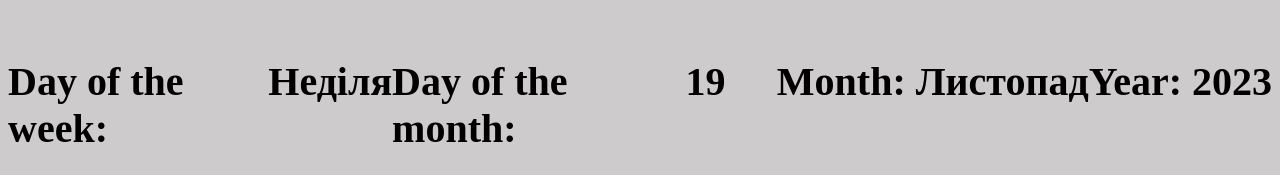
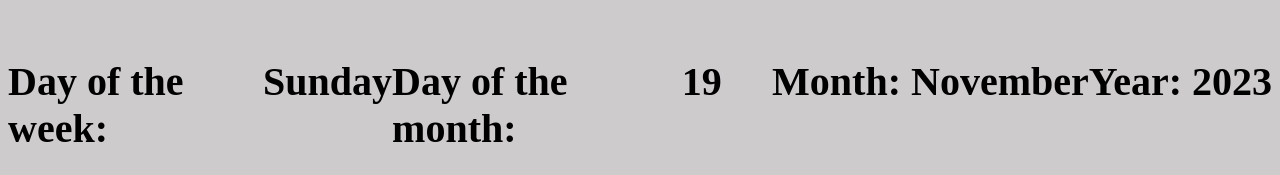
Before and after one commit to Maryna-Korbet/simple-clock-js, a plain HTML site: page Index.html in a window 1280 px wide. Shown: the top 175 px of the page. Drawn offline with Linux system fonts and the light colour scheme.

```diff
--- a/Index.html
+++ b/Index.html
@@ -3,6 +3,7 @@
   <head>
     <meta charset="UTF-8" />
     <meta name="viewport" content="width=device-width, initial-scale=1.0" />
+    <link rel="icon" href="./img/clock.svg" type="image/svg+xml" />
     <title>Simple clock</title>
     <link rel="stylesheet" href="./style.css" />
   </head>
--- a/script.js
+++ b/script.js
@@ -1,25 +1,25 @@
 const arrDays = [
-  "Неділя",
-  "Понеділок",
-  "Вівторок",
-  "Середа",
-  "Четвер",
-  "П`ятниця",
-  "Субота",
+  "Sunday",
+  "Monday",
+  "Tuesday",
+  "Wednesday",
+  "Thursday",
+  "Friday",
+  "Saturday",
 ];
 const namesOfMonth = [
-  "Січень",
-  "Лютий",
-  "Березень",
-  "Квітень",
-  "Травень",
-  "Червень",
-  "Липень",
-  "Серпень",
-  "Вересень",
-  "Жовтень",
-  "Листопад",
-  "Грудень",
+  "January",
+  "February",
+  "March",
+  "April",
+  "May",
+  "June",
+  "July",
+  "August",
+  "September",
+  "October",
+  "November",
+  "December",
 ];
 
 const elements = {
```
Also changed, not shown: img/clock.svg (added), img/screenshot.jpg (added), 1 other file.
